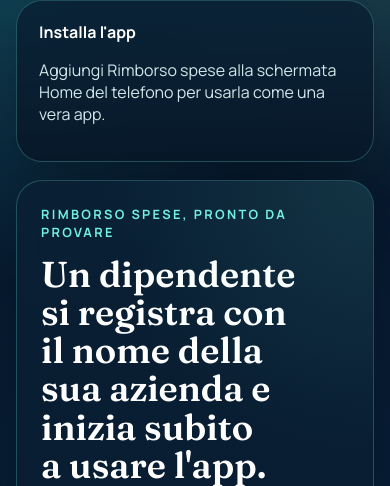
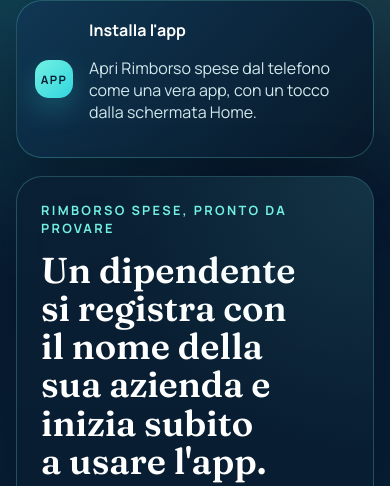
Before and after one commit to antimo-digiovanni/rimborso-spese, a Django app: page / in a window 390 px wide. Shown: the part 192-678 px from the top of the page. Run offline with Django 4.2, Linux system fonts and the light colour scheme; data that the repository does not hold is empty.

Commit message:
Polish mobile install banner

```diff
--- a/claims/static/claims/app.css
+++ b/claims/static/claims/app.css
@@ -176,13 +176,36 @@ img {
 .install-banner {
     display: block;
     margin: 0 auto 18px;
-    padding: 20px 22px;
+    padding: 18px 22px 18px 78px;
+    position: relative;
+    overflow: hidden;
+    background: linear-gradient(135deg, rgba(16, 55, 84, 0.96), rgba(8, 25, 42, 0.98));
+}
+
+.install-banner::before {
+    content: 'APP';
+    position: absolute;
+    left: 22px;
+    top: 50%;
+    transform: translateY(-50%);
+    width: 40px;
+    height: 40px;
+    display: grid;
+    place-items: center;
+    border-radius: 14px;
+    background: linear-gradient(135deg, var(--accent), var(--accent-strong));
+    color: #042035;
+    font-size: 0.72rem;
+    font-weight: 900;
+    letter-spacing: 0.12em;
+    box-shadow: 0 12px 28px rgba(50, 214, 223, 0.24);
 }
 
 .install-banner strong {
     display: block;
-    margin-bottom: 4px;
+    margin-bottom: 6px;
     color: var(--text-strong);
+    font-size: 1rem;
 }
 
 .install-banner p,
@@ -614,8 +637,13 @@ img {
     }
 
     .install-banner {
-        flex-direction: column;
-        align-items: flex-start;
+        padding: 18px 18px 18px 72px;
+    }
+
+    .install-banner::before {
+        left: 18px;
+        width: 38px;
+        height: 38px;
     }
 
     .mini-grid {
--- a/claims/templates/claims/base.html
+++ b/claims/templates/claims/base.html
@@ -43,7 +43,7 @@
         <div class="install-banner" id="installBanner" hidden>
             <div>
                 <strong id="installBannerTitle">Installa l'app</strong>
-                <p id="installBannerText">Aggiungi Rimborso spese alla schermata Home del telefono per usarla come una vera app.</p>
+                <p id="installBannerText">Apri Rimborso spese dal telefono come una vera app, con un tocco dalla schermata Home.</p>
             </div>
         </div>
         {% if messages %}
@@ -119,7 +119,7 @@
                 if (isIosDevice()) {
                     showInstallBanner(
                         'Installa su iPhone',
-                        'Apri questa pagina in Safari, tocca Condividi e poi Aggiungi a Home per averla come app sul telefono.'
+                        'Apri questa pagina in Safari, tocca Condividi e poi Aggiungi a Home per metterla sulla schermata iniziale.'
                     );
                     return;
                 }
@@ -127,7 +127,7 @@
                 if (isAndroidDevice()) {
                     showInstallBanner(
                         'Installa su Android',
-                        'Apri Rimborso spese in Chrome su Android e tocca Installa. Se il prompt non compare, usa il menu e scegli Aggiungi a schermata Home.'
+                        'Apri Rimborso spese in Chrome su Android e tocca Installa. Se il prompt non compare, apri il menu e scegli Aggiungi a schermata Home.'
                     );
                     return;
                 }
```
